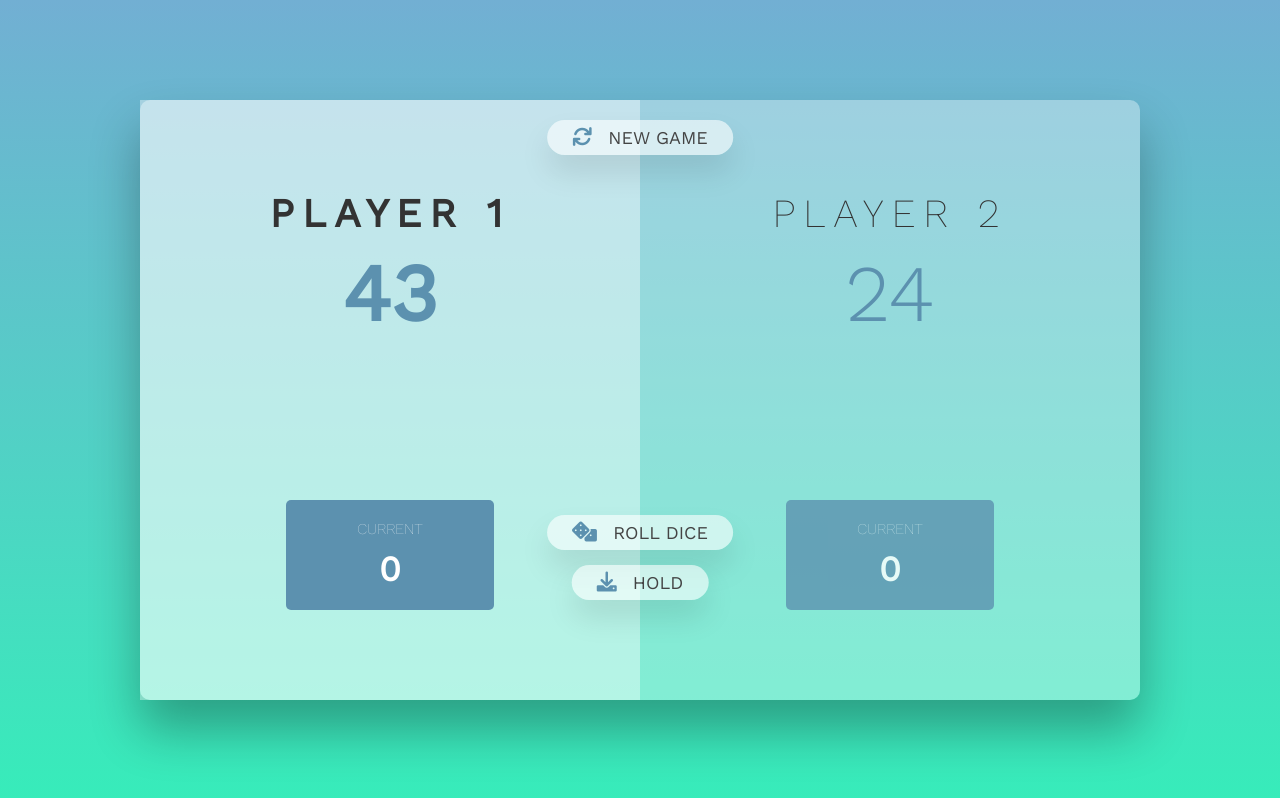
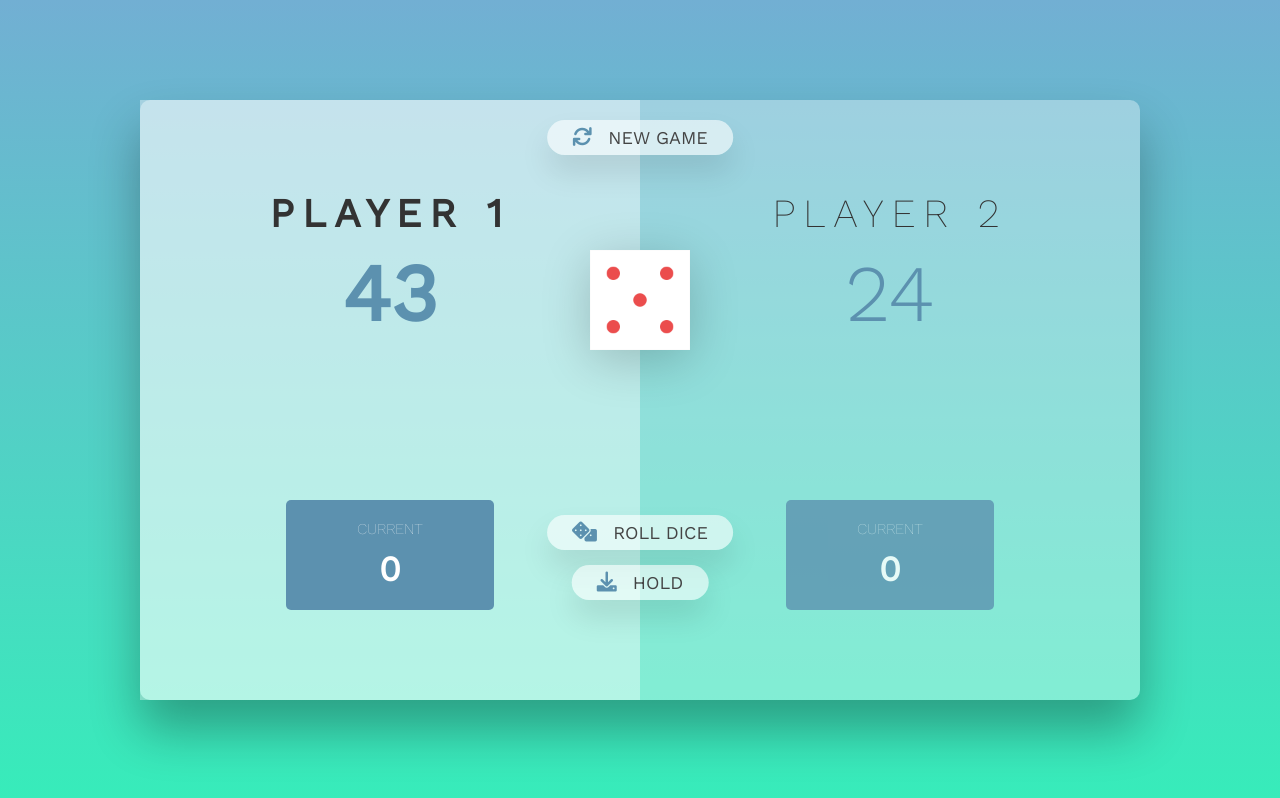
Before and after one commit to elenaeslin/pig-game, a plain HTML site: page index.html in a window 1280 px wide. Drawn offline with nearby package versions, Linux system fonts and the light colour scheme.

Commit message:
finishing css

```diff
--- a/css/styles.css
+++ b/css/styles.css
@@ -74,11 +74,6 @@ main {
   font-size: 3.5rem;
 }
 
-.dice {
-  position: absolute;
-  display: none;
-}
-
 .player--active {
   background-color: rgba(255, 255, 255, 0.4);
 }
@@ -133,3 +128,12 @@ i {
   transform: translate(-50%, 3px);
   box-shadow: 0 1rem 2rem rgba(0, 0, 0, 0.15);
 }
+
+.dice {
+  position: absolute;
+  left: 50%;
+  top: 15rem;
+  transform: translateX(-50%);
+  height: 10rem;
+  box-shadow: 0 1rem 5rem rgba(0, 0, 0, 0.2);
+}
```
